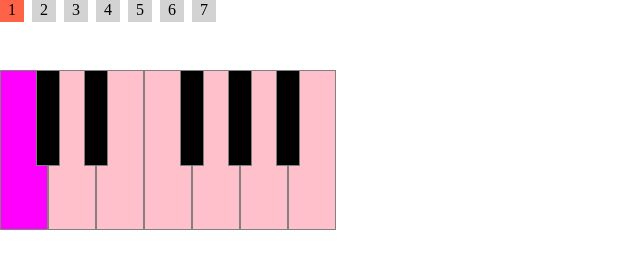
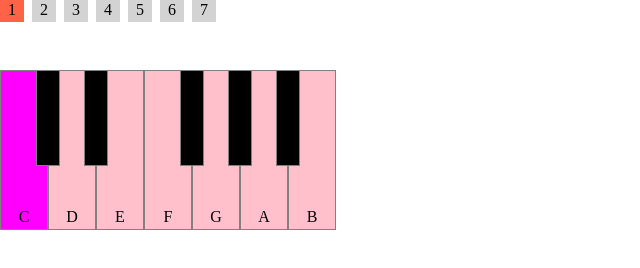
Before and after one commit to RonnyPumaricra/music-sandbox, a React (Vite) app: page / in a window 1280 px wide. Shown: the part 318-586 px from the top of the page, without its empty margins (0-640 px from the left). Built offline with nearby package versions, Linux system fonts and the light colour scheme.

Commit message:
Misc: Piano note names

```diff
--- a/src/Components/PianoFragment.jsx
+++ b/src/Components/PianoFragment.jsx
@@ -1,7 +1,16 @@
 import { useContext } from "react"
 import styled from "styled-components"
 import { RootNoteContext, ScaleDistributionContext, ScaleModeContext } from "../App"
-import { isWhiteNote, musicKeys } from "../MusicTheory"
+import { chromaticNotes, isWhiteNote, musicKeys } from "../MusicTheory"
+
+function PianoWhiteKey({
+  chromaticNote,
+  ...delegated
+}) {
+  return <StyledWhiteKey {...delegated}>
+    <NoteName>{chromaticNotes[chromaticNote]}</NoteName>
+  </StyledWhiteKey>
+}
 
 export function PianoFragment({setRootNote}) {
 
@@ -35,6 +44,7 @@ export function PianoFragment({setRootNote}) {
           onClick={() => setRootNote(el.chromaticNote)}
           $highlighted={el.isHighlighted}
           $rootNote={el.isRootNote}
+          chromaticNote={el.chromaticNote}
         />
       })
     }
@@ -46,15 +56,22 @@ const PianoWrapper = styled.div`
   margin-top: 3rem;
 `
 
-const PianoWhiteKey = styled.div`
+const StyledWhiteKey = styled.div`
   width: 3rem;
   height: 10rem;
   border: 1px solid gray;
   background: ${p => p.$rootNote ? "magenta" : p.$highlighted ? "pink": "white"};
 
+  display: flex;
+  justify-content: center;
+  align-items: end;
+
   z-index: 1;
 `
 
+const NoteName = styled.span`
+
+`
 
 const PianoBlackKey = styled.div`
   --width: 1.5rem;
```
